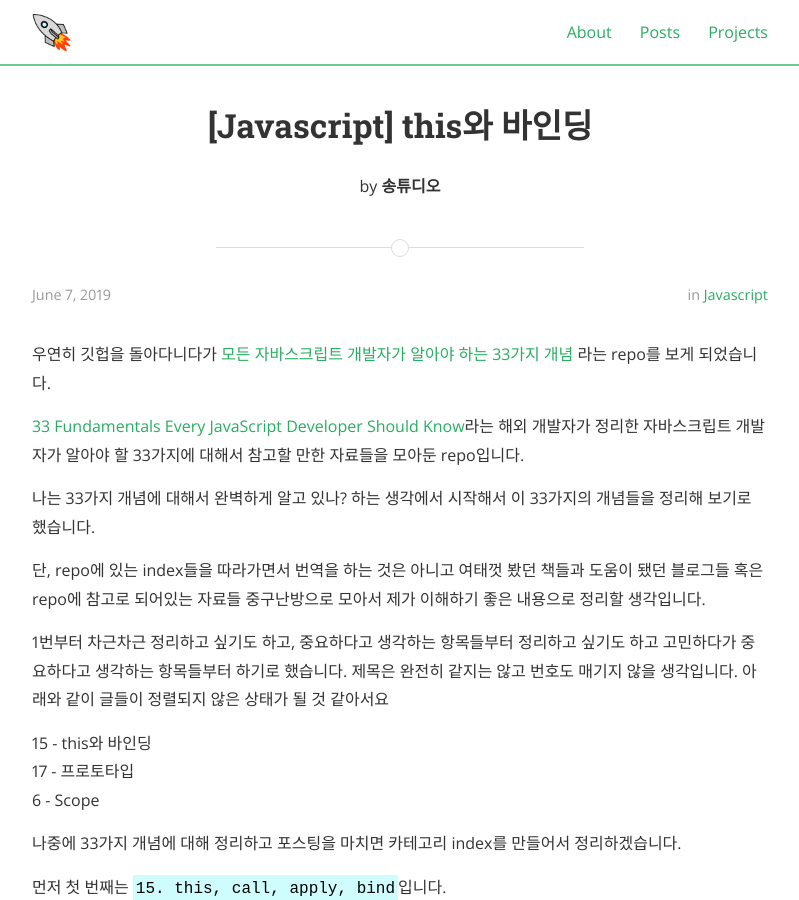
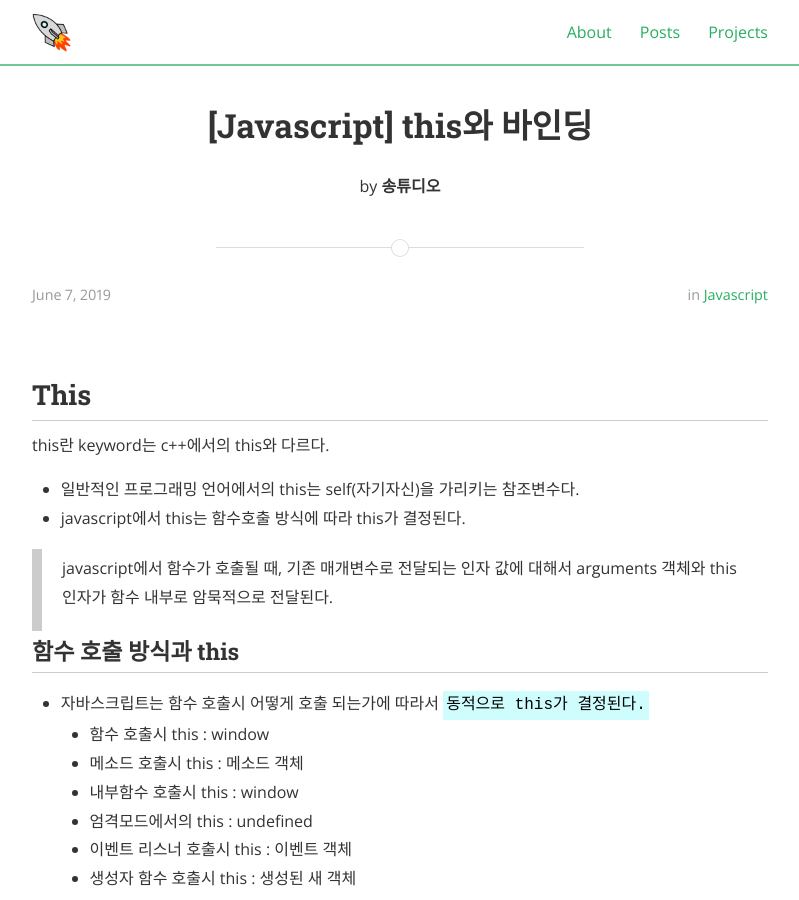
Before and after one commit to iamsjy17/iamsjy17.github.io, a Jekyll site: the page built from _posts/2019-06-07-js33_15_this.md, in a window 1280 px wide and 900 px high. Shown: the whole window, without its empty margins (240-1039 px from the left). Built offline with Jekyll 4.4.1, drawn with Linux system fonts in a browser that asks for light colours; nearby versions of some CDN libraries; some web fonts are replaced; comment, search, counter and statistics services are not loaded.

Commit message:
[수정] 자바스크립트 개발자가 알아야할 33가지 관련 멘트 삭제

```diff
--- a/_posts/2019-06-07-js33_15_this.md
+++ b/_posts/2019-06-07-js33_15_this.md
@@ -6,26 +6,6 @@ author: 송튜디오
 categories: Javascript
 tags: this javascript call apply bind 함수호출방식 this바인딩
 ---
-
-우연히 깃헙을 돌아다니다가 [모든 자바스크립트 개발자가 알아야 하는 33가지 개념
-](https://github.com/yjs03057/33-js-concepts) 라는 repo를 보게 되었습니다.
-
-[33 Fundamentals Every JavaScript Developer Should Know](https://medium.com/@stephenthecurt/33-fundamentals-every-javascript-developer-should-know-13dd720a90d1)라는 해외 개발자가 정리한 자바스크립트 개발자가 알아야 할 33가지에 대해서 참고할 만한 자료들을 모아둔 repo입니다.
-
-나는 33가지 개념에 대해서 완벽하게 알고 있나? 하는 생각에서 시작해서 이 33가지의 개념들을 정리해 보기로 했습니다.
-
-단, repo에 있는 index들을 따라가면서 번역을 하는 것은 아니고 여태껏 봤던 책들과 도움이 됐던 블로그들 혹은 repo에 참고로 되어있는 자료들 중구난방으로 모아서 제가 이해하기 좋은 내용으로 정리할 생각입니다.
-
-1번부터 차근차근 정리하고 싶기도 하고, 중요하다고 생각하는 항목들부터 정리하고 싶기도 하고 고민하다가 중요하다고 생각하는 항목들부터 하기로 했습니다.
-제목은 완전히 같지는 않고 번호도 매기지 않을 생각입니다. 아래와 같이 글들이 정렬되지 않은 상태가 될 것 같아서요
-
-15 - this와 바인딩
-17 - 프로토타입
-6 - Scope
-
-나중에 33가지 개념에 대해 정리하고 포스팅을 마치면 카테고리 index를 만들어서 정리하겠습니다.
-
-먼저 첫 번째는 `15. this, call, apply, bind`입니다.
 
 ## This
 
```
Also changed, not shown: _posts/2019-06-08-js33_06_scope.md (+0 -6 lines).
